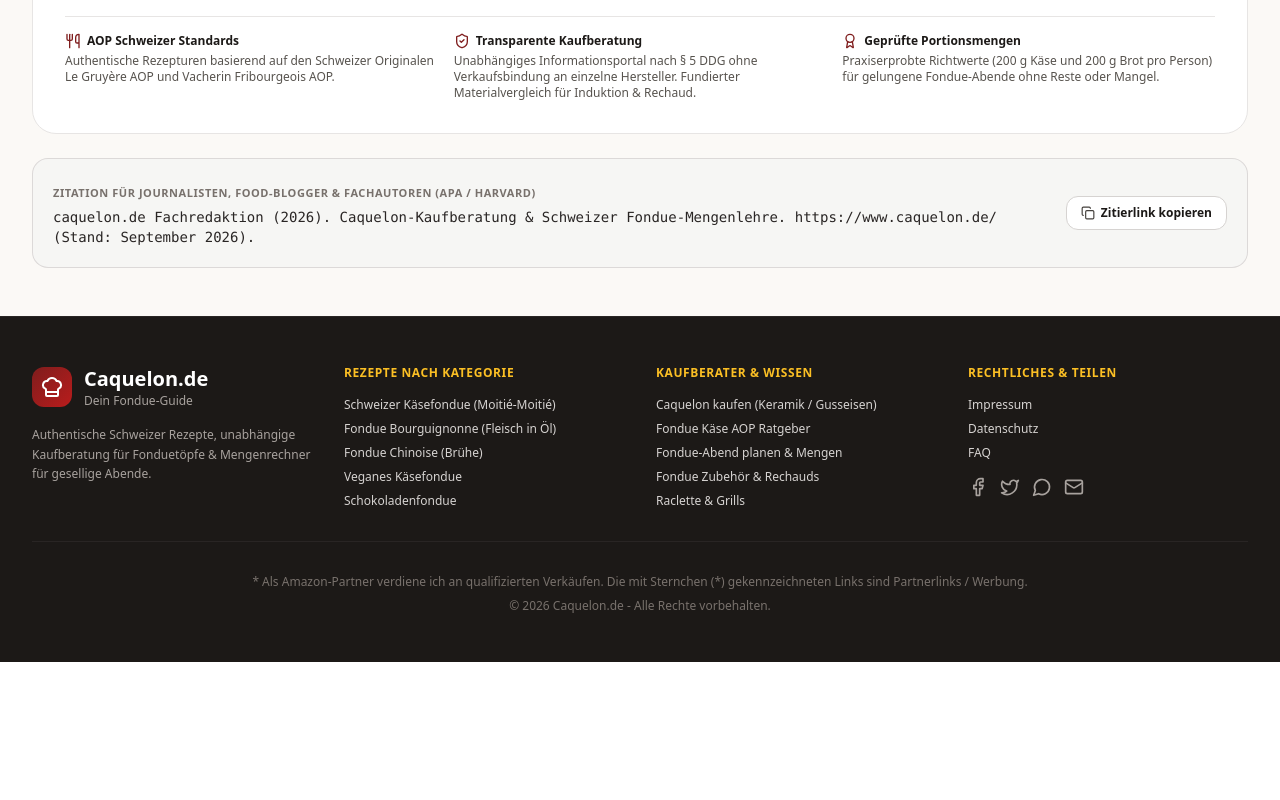
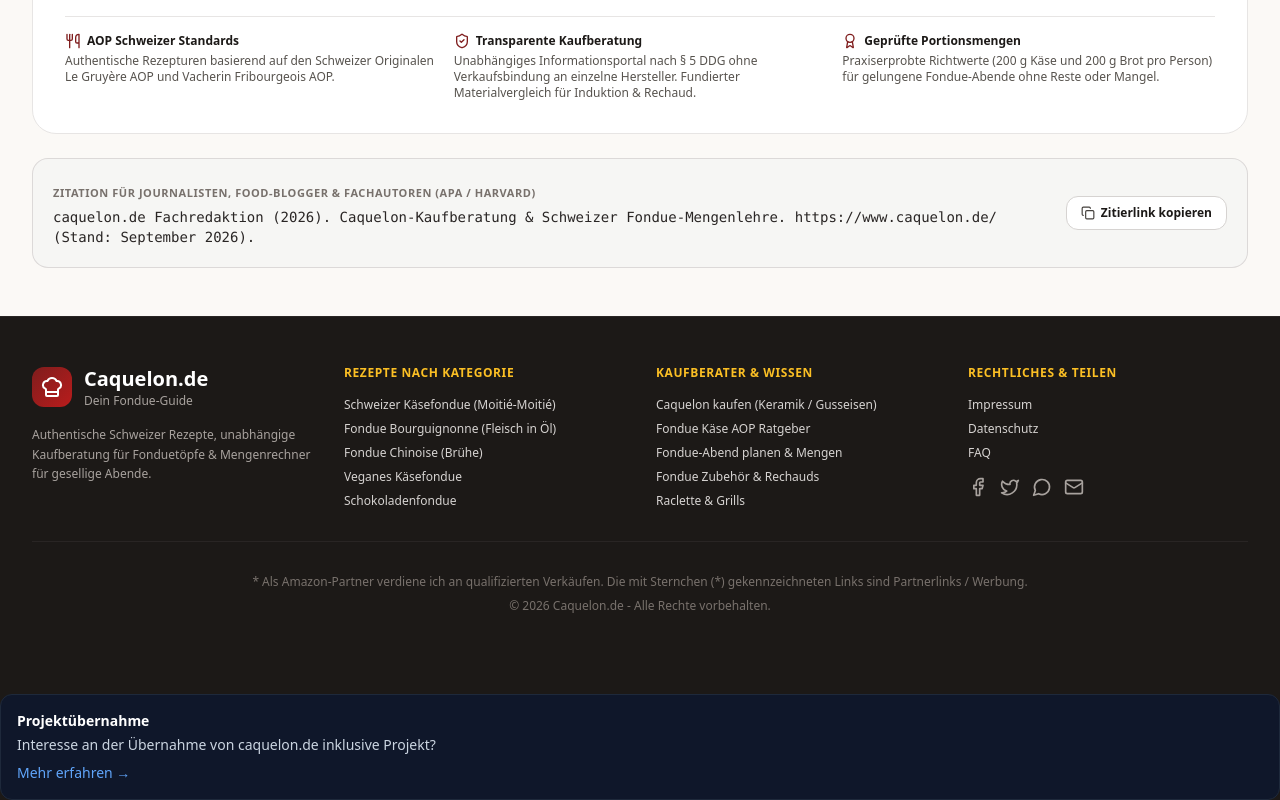
Before and after one commit to kathe71-cell/caquelon.de, a React (Vite) app: page / in a window 1280 px wide. Shown: the part 5960-6760 px from the top of the page. Before the commit the page ends 6622 px from the top, so only its background shows below. Built offline with nearby package versions, Linux system fonts and the light colour scheme.

Commit message:
feat: PROJECT_ACQUISITION feature

```diff
--- a/prerender.js
+++ b/prerender.js
@@ -13,6 +13,7 @@
 const sitemapRoutes = locMatches.map(m => m[1] || '/');
 
 const routes = Array.from(new Set([
+  '/projektuebernahme',
   '/',
   ...sitemapRoutes,
   '/rechnerembed'
@@ -43,7 +44,7 @@
       html = html.replace(/<meta name="twitter:description" content=".*?" \/>/, `<meta name="twitter:description" content="${pageDesc}" />`);
     }
 
-    const canonicalUrl = (canMatch && canMatch[1]) || `https://www.caquelon.de${url === '/' ? '/' : url}`;
+    const canonicalUrl = (canMatch && canMatch[1]) || `https://caquelon.de${url === '/' ? '/' : url}`;
     html = html.replace(/<link rel="canonical" href=".*?" \/>/, `<link rel="canonical" href="${canonicalUrl}" />`);
     html = html.replace(/<meta property="og:url" content=".*?" \/>/, `<meta property="og:url" content="${canonicalUrl}" />`);
 
--- a/src/pages/Layout.jsx
+++ b/src/pages/Layout.jsx
@@ -398,7 +398,16 @@
             <p>&copy; {new Date().getFullYear()} Caquelon.de - Alle Rechte vorbehalten.</p>
           </div>
         </div>
-      </footer>
+
+            <div className="mt-8 p-4 rounded-xl bg-slate-900 border border-slate-800 text-sm text-slate-300">
+              <span className="font-bold text-white block mb-1">Projektübernahme</span>
+              <p className="mb-2">Interesse an der Übernahme von caquelon.de inklusive Projekt?</p>
+              <a href="/projektuebernahme" className="text-blue-400 hover:text-blue-300 font-medium">
+                Mehr erfahren &rarr;
+              </a>
+            </div>
+
+</footer>
 
       {/* Scroll to Top */}
       <ScrollToTop />
--- /dev/null
+++ b/src/pages/ProjektuebernahmePage.jsx
@@ -0,0 +1,38 @@
+import React from 'react';
+
+export default function ProjektuebernahmePage() {
+  return (
+    <div className="max-w-3xl mx-auto px-4 py-16">
+      <div className="space-y-8">
+        <div>
+          <h1 className="text-3xl font-extrabold mb-4">Projektübernahme</h1>
+          <p className="text-lg leading-relaxed">
+            Eine Übernahme von caquelon.de als vollständiges Projekt ist grundsätzlich möglich.
+          </p>
+        </div>
+        <div className="bg-white rounded-2xl p-6 border shadow-sm text-black">
+          <div>
+            <p className="font-semibold mb-4">Gegenstand einer möglichen Übernahme können sein:</p>
+            <ul className="list-disc pl-5 space-y-2 text-gray-700">
+              <li>Domain caquelon.de</li>
+              <li>vollständiges Website-Projekt</li>
+              <li>Quellcode</li>
+              <li>bestehende Inhalte</li>
+              <li>projektspezifische technische Komponenten</li>
+            </ul>
+          </div>
+          <div className="mt-8 pt-6 border-t">
+            <h2 className="text-lg font-bold mb-2">Interesse an einer Projektübernahme?</h2>
+            <p className="mb-5 text-sm">Anfragen bitte per E-Mail an jens@kathe.org.</p>
+            <a
+              href="mailto:jens@kathe.org?subject=Projektübernahme%20caquelon.de"
+              className="inline-flex items-center gap-2 px-5 py-2.5 rounded-xl bg-black hover:bg-gray-800 text-white font-bold text-sm transition-all"
+            >
+              Kontakt aufnehmen
+            </a>
+          </div>
+        </div>
+      </div>
+    </div>
+  );
+}
--- a/src/pages/index.jsx
+++ b/src/pages/index.jsx
@@ -1,3 +1,4 @@
+import Projektuebernahme from "./Projektuebernahme";
 import Layout from "./Layout.jsx";
 import VercelAnalytics from "@/components/VercelAnalytics.jsx";
 
@@ -45,6 +46,7 @@
 import { BrowserRouter as Router, Route, Routes, useLocation } from 'react-router-dom';
 
 const PAGES = {
+    Projektuebernahme: Projektuebernahme,
     Home: Home,
     AsiaFondue: AsiaFondue,
     BaileysFondue: BaileysFondue,
```
Also changed, not shown: vercel.json, 2 other files (tests, documents, lock files or other folders).
